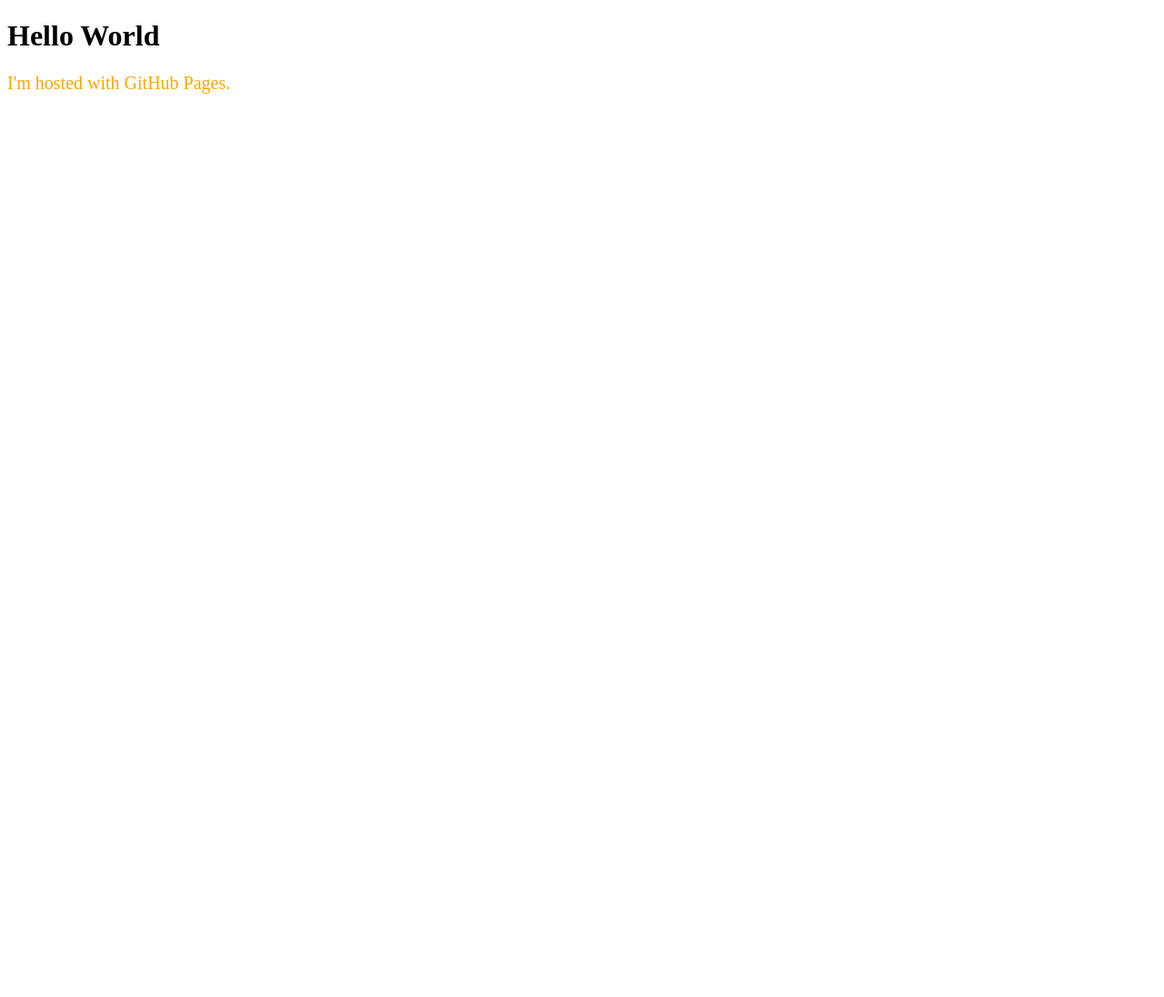
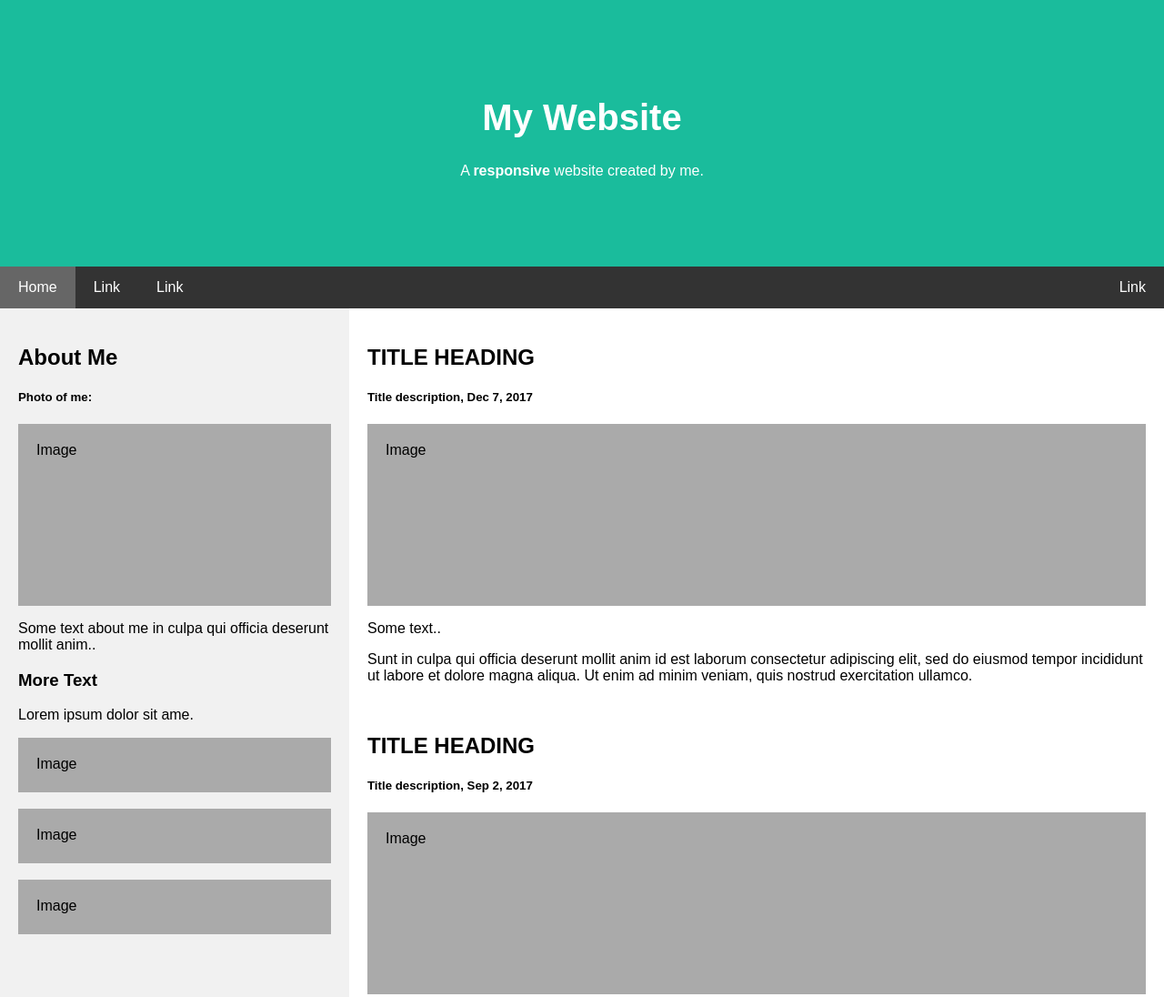
Before and after one commit to Pranjal-Adhikari/Pranjal-Adhikari.github.io, a plain HTML site: page index.html in a window 1280 px wide. Shown: the top 1096 px of the page at 91% size. Before the commit the page ends 800 px from the top, so only its background shows below. Drawn offline with Linux system fonts and the light colour scheme.

Commit message:
basic website

```diff
--- a/index.html
+++ b/index.html
@@ -1,12 +1,56 @@
 <!DOCTYPE html>
+<html lang="en">
 <head>
-<title>A Simple Website | Home</title>
-<link rel="stylesheet" href="style.css">
+<title>Page Title</title>
+<meta charset="UTF-8">
+<meta name="viewport" content="width=device-width, initial-scale=1">
+<link rel = "stylesheet" href = "style.css">
 <script src = "index.js"></script>
 </head>
-<html>
 <body>
-<h1 onclick="chicken()">Hello World</h1>
-<p onclick="chicken()" class = "testparagraph">I'm hosted with GitHub Pages.</p>
+
+<div class="header">
+  <h1>My Website</h1>
+  <p>A <b>responsive</b> website created by me.</p>
+</div>
+
+<div class="navbar">
+  <a href="#" class="active">Home</a>
+  <a href="#">Link</a>
+  <a href="#">Link</a>
+  <a href="#" class="right">Link</a>
+</div>
+
+<div class="row">
+  <div class="side">
+    <h2>About Me</h2>
+    <h5>Photo of me:</h5>
+    <div class="fakeimg" style="height:200px;">Image</div>
+    <p>Some text about me in culpa qui officia deserunt mollit anim..</p>
+    <h3>More Text</h3>
+    <p>Lorem ipsum dolor sit ame.</p>
+    <div class="fakeimg" style="height:60px;">Image</div><br>
+    <div class="fakeimg" style="height:60px;">Image</div><br>
+    <div class="fakeimg" style="height:60px;">Image</div>
+  </div>
+  <div class="main">
+    <h2>TITLE HEADING</h2>
+    <h5>Title description, Dec 7, 2017</h5>
+    <div class="fakeimg" style="height:200px;">Image</div>
+    <p>Some text..</p>
+    <p>Sunt in culpa qui officia deserunt mollit anim id est laborum consectetur adipiscing elit, sed do eiusmod tempor incididunt ut labore et dolore magna aliqua. Ut enim ad minim veniam, quis nostrud exercitation ullamco.</p>
+    <br>
+    <h2>TITLE HEADING</h2>
+    <h5>Title description, Sep 2, 2017</h5>
+    <div class="fakeimg" style="height:200px;">Image</div>
+    <p>Some text..</p>
+    <p>Sunt in culpa qui officia deserunt mollit anim id est laborum consectetur adipiscing elit, sed do eiusmod tempor incididunt ut labore et dolore magna aliqua. Ut enim ad minim veniam, quis nostrud exercitation ullamco.</p>
+  </div>
+</div>
+
+<div class="footer">
+  <h2>Footer</h2>
+</div>
+
 </body>
 </html>
--- a/style.css
+++ b/style.css
@@ -1,5 +1,113 @@
-.testparagraph {
-color: orange;
-font-size: 20px;
-cursor: pointer;
-}
+* {
+    box-sizing: border-box;
+  }
+
+  /* Style the body */
+  body {
+    font-family: Arial, Helvetica, sans-serif;
+    margin: 0;
+  }
+
+  /* Header/logo Title */
+  .header {
+    padding: 80px;
+    text-align: center;
+    background: #1abc9c;
+    color: white;
+  }
+
+  /* Increase the font size of the heading */
+  .header h1 {
+    font-size: 40px;
+  }
+
+  /* Sticky navbar - toggles between relative and fixed, depending on the scroll position. It is positioned relative until a given offset position is met in the viewport - then it "sticks" in place (like position:fixed). The sticky value is not supported in IE or Edge 15 and earlier versions. However, for these versions the navbar will inherit default position */
+  .navbar {
+    overflow: hidden;
+    background-color: #333;
+    position: sticky;
+    position: -webkit-sticky;
+    top: 0;
+  }
+
+  /* Style the navigation bar links */
+  .navbar a {
+    float: left;
+    display: block;
+    color: white;
+    text-align: center;
+    padding: 14px 20px;
+    text-decoration: none;
+  }
+
+
+  /* Right-aligned link */
+  .navbar a.right {
+    float: right;
+  }
+
+  /* Change color on hover */
+  .navbar a:hover {
+    background-color: #ddd;
+    color: black;
+  }
+
+  /* Active/current link */
+  .navbar a.active {
+    background-color: #666;
+    color: white;
+  }
+
+  /* Column container */
+  .row {
+    display: -ms-flexbox; /* IE10 */
+    display: flex;
+    -ms-flex-wrap: wrap; /* IE10 */
+    flex-wrap: wrap;
+  }
+
+  /* Create two unequal columns that sits next to each other */
+  /* Sidebar/left column */
+  .side {
+    -ms-flex: 30%; /* IE10 */
+    flex: 30%;
+    background-color: #f1f1f1;
+    padding: 20px;
+  }
+
+  /* Main column */
+  .main {
+    -ms-flex: 70%; /* IE10 */
+    flex: 70%;
+    background-color: white;
+    padding: 20px;
+  }
+
+  /* Fake image, just for this example */
+  .fakeimg {
+    background-color: #aaa;
+    width: 100%;
+    padding: 20px;
+  }
+
+  /* Footer */
+  .footer {
+    padding: 20px;
+    text-align: center;
+    background: #ddd;
+  }
+
+  /* Responsive layout - when the screen is less than 700px wide, make the two columns stack on top of each other instead of next to each other */
+  @media screen and (max-width: 700px) {
+    .row {
+      flex-direction: column;
+    }
+  }
+
+  /* Responsive layout - when the screen is less than 400px wide, make the navigation links stack on top of each other instead of next to each other */
+  @media screen and (max-width: 400px) {
+    .navbar a {
+      float: none;
+      width: 100%;
+    }
+  }
```
